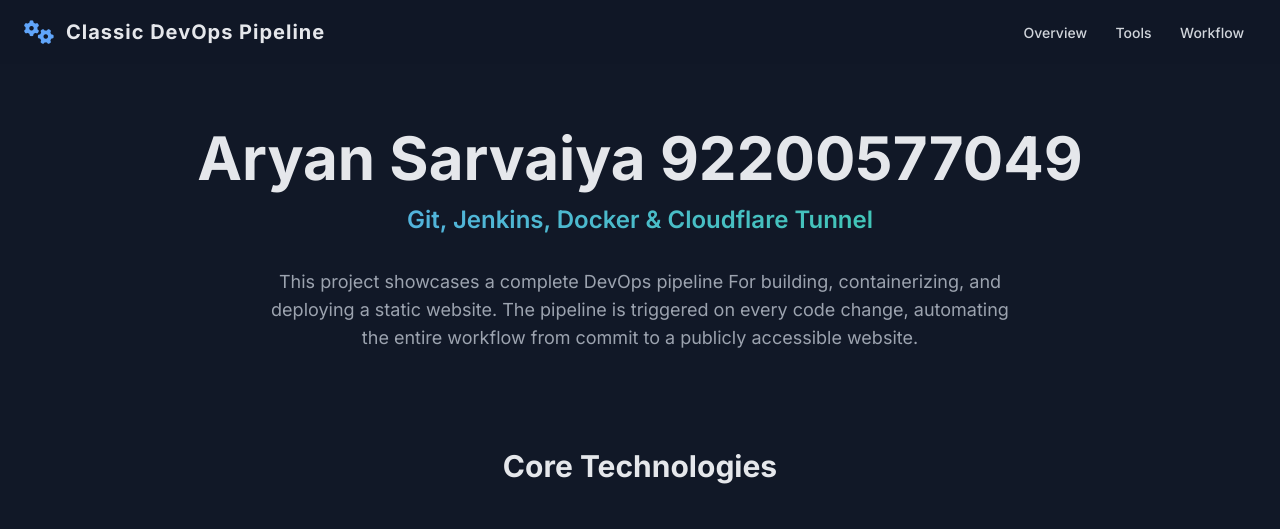
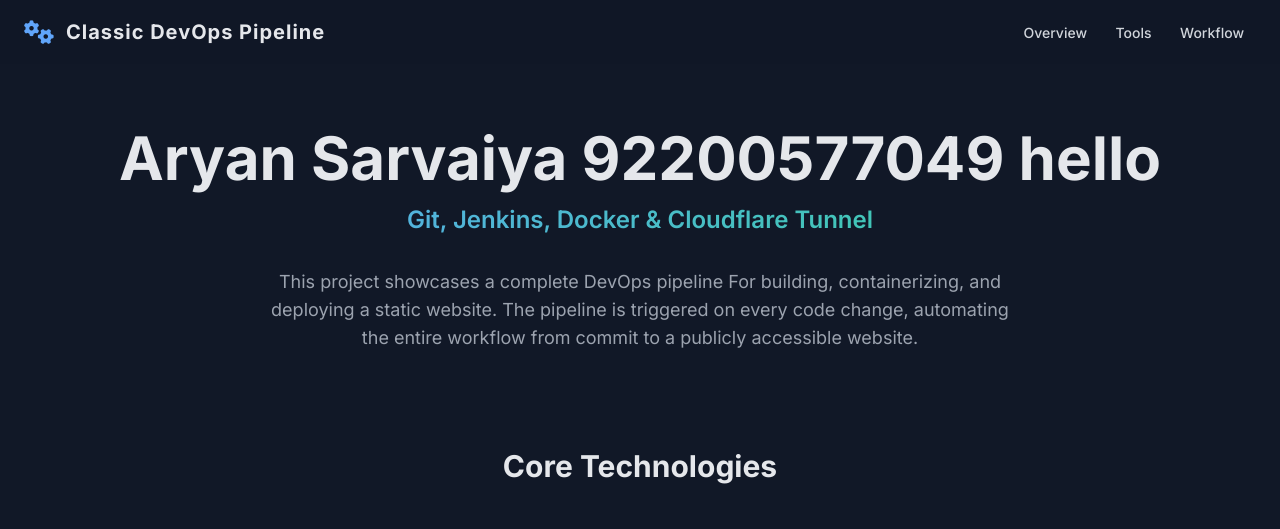
Before and after one commit to Aryansarvaiya13/devops_project2, a plain HTML site: page index.html in a window 1280 px wide. Shown: the top 529 px of the page. Drawn offline with nearby package versions, Linux system fonts and the light colour scheme.

Commit message:
updated html

```diff
--- a/index.html
+++ b/index.html
@@ -68,7 +68,7 @@
         <!-- Hero Section -->
         <section id="overview" class="text-center mb-24">
             <h2 class="text-4xl md:text-6xl font-extrabold mb-4">
-                Aryan Sarvaiya 92200577049
+                Aryan Sarvaiya 92200577049 hello
             </h2>
             <p class="gradient-text text-xl md:text-2xl font-semibold mb-8">
                 Git, Jenkins, Docker & Cloudflare Tunnel
```
